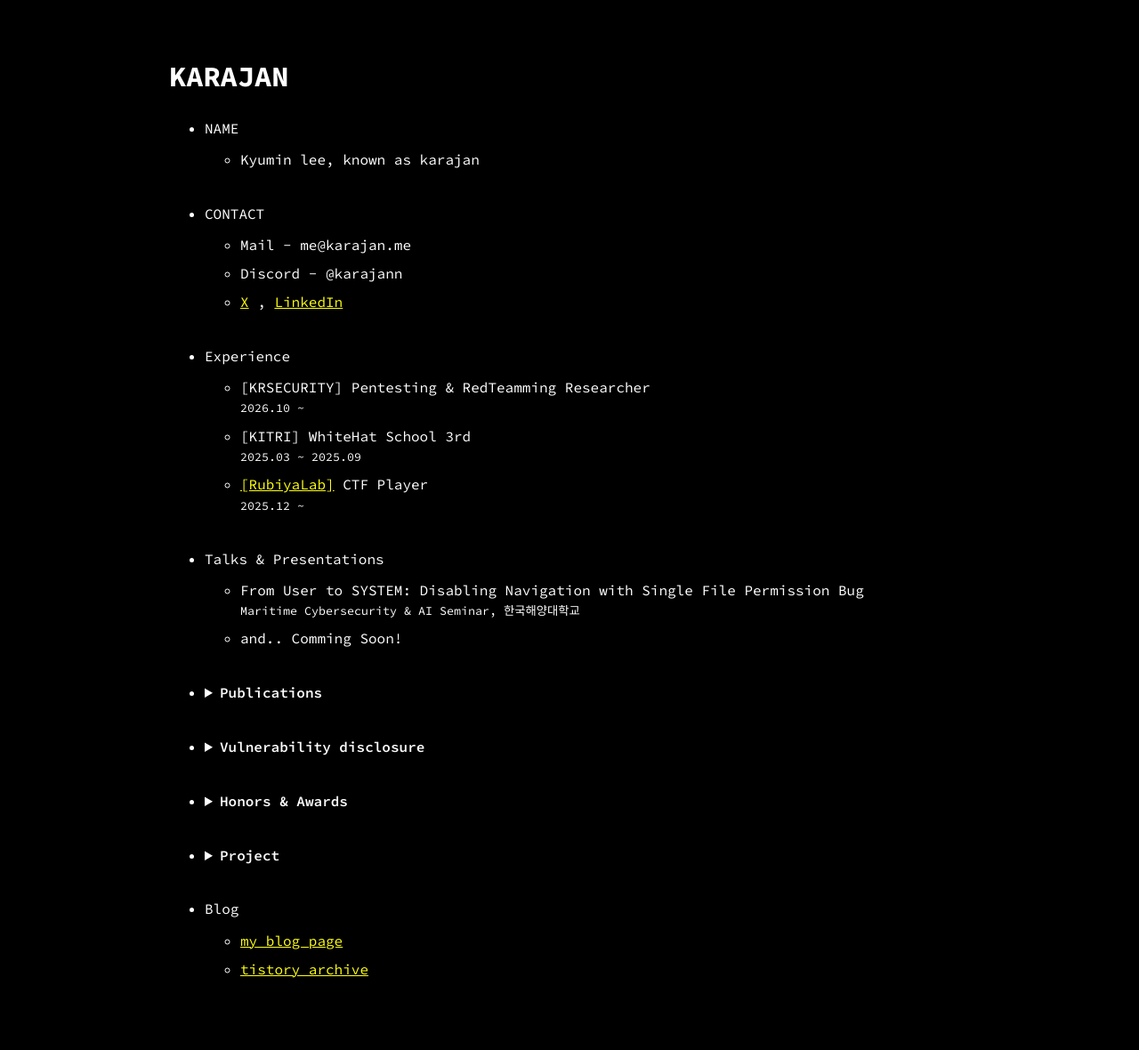
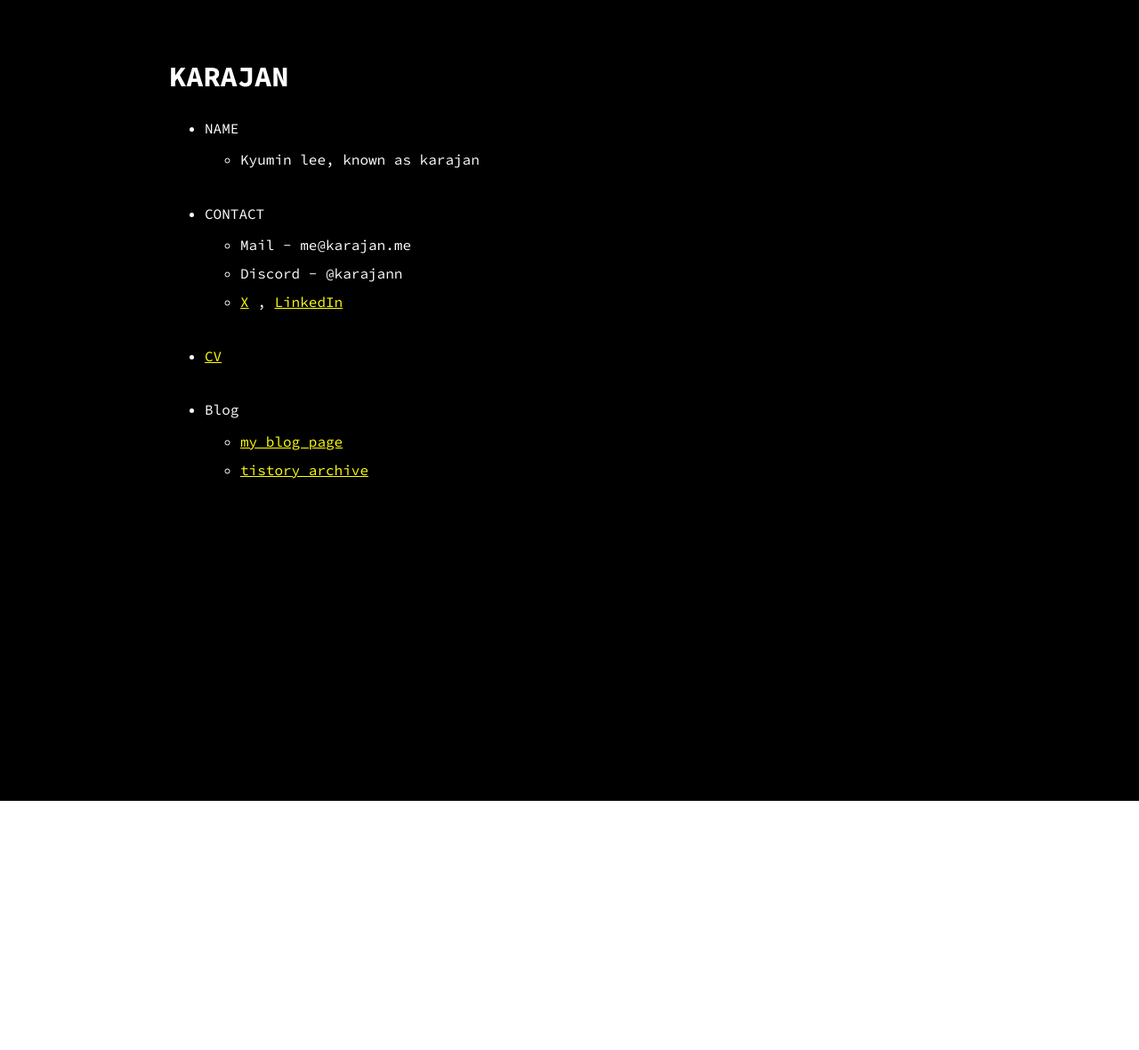
Before and after one commit to karajan0/karajan0.github.io, a Jekyll site: the page built from index.md, in a window 1280 px wide. Shown: the whole page at 89% size. Built offline with Jekyll 4.4.1, drawn with Linux system fonts in a browser that asks for light colours; some web fonts are replaced; after the commit the page ends 900 px from its top, so only the background shows below that; part of the change alters nothing that is shown.

Commit message:
Show CV and preserve blog on homepage

```diff
--- a/_data/menu.yml
+++ b/_data/menu.yml
@@ -15,82 +15,9 @@ entries:
           - title: LinkedIn
             url: https://www.linkedin.com/in/kyumin-lee0/
 
-  - title: Experience
-    entries:
-      - title: "[KRSECURITY] Pentesting & RedTeamming Researcher"
-        subtitle: 2026.10 ~
-
-      - title: "[KITRI] WhiteHat School 3rd"
-        subtitle: 2025.03 ~ 2025.09
-
-      - title: "[RubiyaLab] CTF Player"
-        subtitle: 2025.12 ~
-        link_text: "[RubiyaLab]"
-        url: https://exp.rubiyalab.com/
-
-  - title: Talks & Presentations
-    entries:
-     - title: "From User to SYSTEM: Disabling Navigation with Single File Permission Bug"
-       subtitle: "Maritime Cybersecurity & AI Seminar, 한국해양대학교"
-
-     - title: "and.. Comming Soon!"
-
-  - title: Publications
-    entries:
-      - title: "KIISC CISC-S '25"
-        subtitles:
-          - "S-100 표준 적용에 따른 ECDIS GPS 신호 조작 위협 시나리오 분석: STRIDE 모델 기반 접근"
-          - "S-100 표준 적용에 따른 ECDIS의 IP 인터페이스 사이버 위협 평가 방법론 연구"
-
-      - title: "2025 KIISC 영남지부 학술대회"
-        subtitle: "ECDIS 차트 삭제 업데이트의 오용 가능성과 절차적 대응 방안 연구"
-
-      - title: "KIISC WISA 2025"
-        subtitles:
-          - "Visual Tampering in S-52: Threats and Protections"
-          - "NMEA Under Siege: Dynamic Flooding Attacks and Defenses"
-
-  - title: Vulnerability disclosure
-    entries:
-      - title: "CVE-2026-80713 (Linux Kernel)"
-        link_text: "CVE-2026-80713"
-        url: https://ubuntu.com/security/CVE-2026-80713
-
-      - title: "KVE-2026-0705 (confidential)"
-
-      - title: "CVE-2026-105562 (windows)"
-        link_text: "CVE-2026-105562"
-        url: https://msrc.microsoft.com/update-guide/vulnerability/CVE-2026-105562
-
-  - title: Honors & Awards
-    entries:
-      - title: DEF CON 34 CTF 7th place (as Jinddabi's)
-
-      - title: HITCON 2026 CTF 2th place (as RubiyaLab + NCRT)
-
-      - title: BlackHat MEA CTF Qual 2026 3th place (as NAVER Cloud)
-
-      - title: TJCTF 2026 - 1st place (as Jinddabi's)
-
-      - title: niteCTF 2025 - 2nd place (as ssul)
-
-      - title: hxp 39C3 CTF 2025 - 2nd place (as dizziness)
-
-      - title: bdsec CTF 2026 - 2nd place (as dizziness)
-
-      - title: 2026 HACKTHEON Sejong Finalist (as 실버타운)
-
-      - title: 첨단AI 디지털 의료제품 레드팀 챌린지 우수상
-
-  - title: Project
-    entries:
-      - title: Whitehat School 4th CTF Challenge Author
-
-      - title: 2026 KAIST-POSTECH SCIENCE WAR, Hacking Challenge Author
-
-      - title: 4th CSE-H-CON CTF - Challenge Author
-
-      - title: 선박 기자재 탑재 SW 정보 수집 및 취약점 분석 (화이트햇스쿨 우수 프로젝트)
+  - title: CV
+    url: /resume.pdf
+    button: true
 
   - title: Blog
     entries:
```
